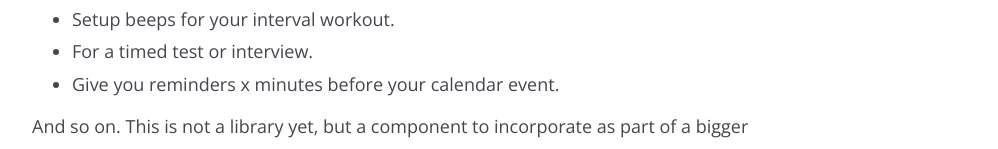
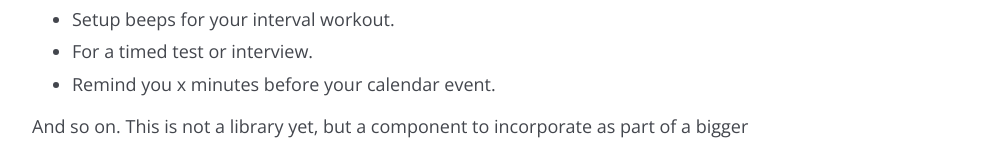
Before and after one commit to rebeccapanja/duration-picker, a plain HTML site: page index.html in a window 1280 px wide. Shown: the part 523-672 px from the top of the page, without its empty margins (243-1241 px from the left). Drawn offline with nearby package versions, Linux system fonts and the light colour scheme; a script that the page names is missing.

Commit message:
Rephrase content

```diff
--- a/index.html
+++ b/index.html
@@ -32,7 +32,7 @@
           <li>Set your bedtime playlist to stop 30 minutes from start.</li>
           <li>Setup beeps for your interval workout.</li>
           <li>For a timed test or interview.</li>
-          <li>Give you reminders x minutes before your calendar event.</li>
+          <li>Remind you x minutes before your calendar event.</li>
         </ul>
         <p>And so on. This is not a library yet, but a component to incorporate as part of a bigger project!</p>
 
```
Also changed, not shown: 1 other file.
